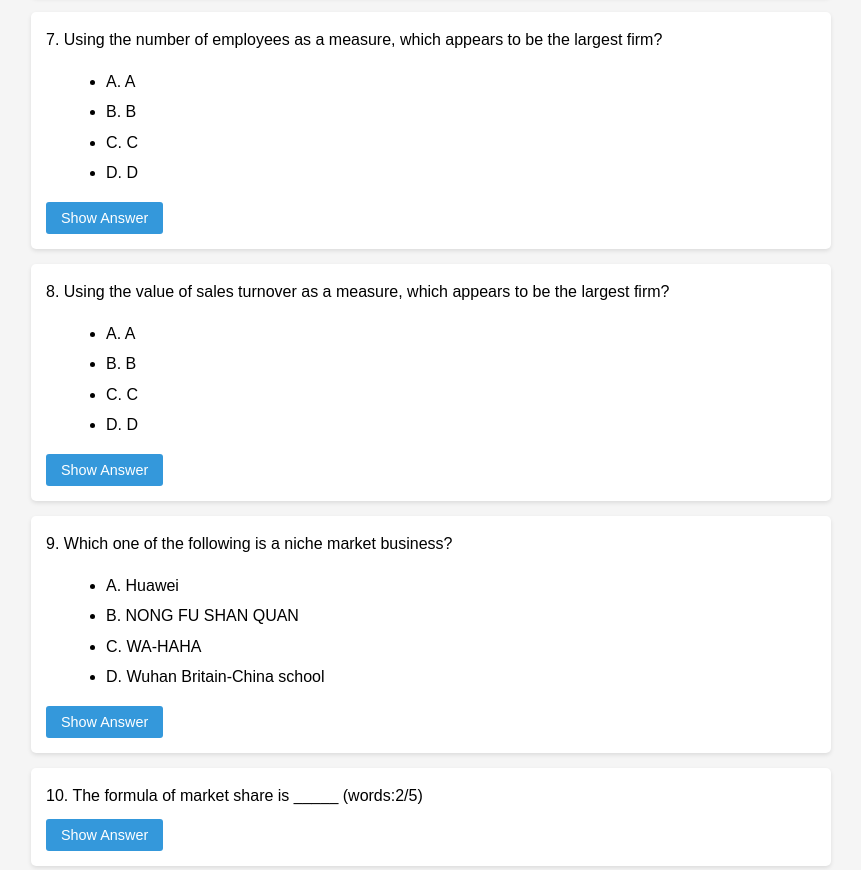
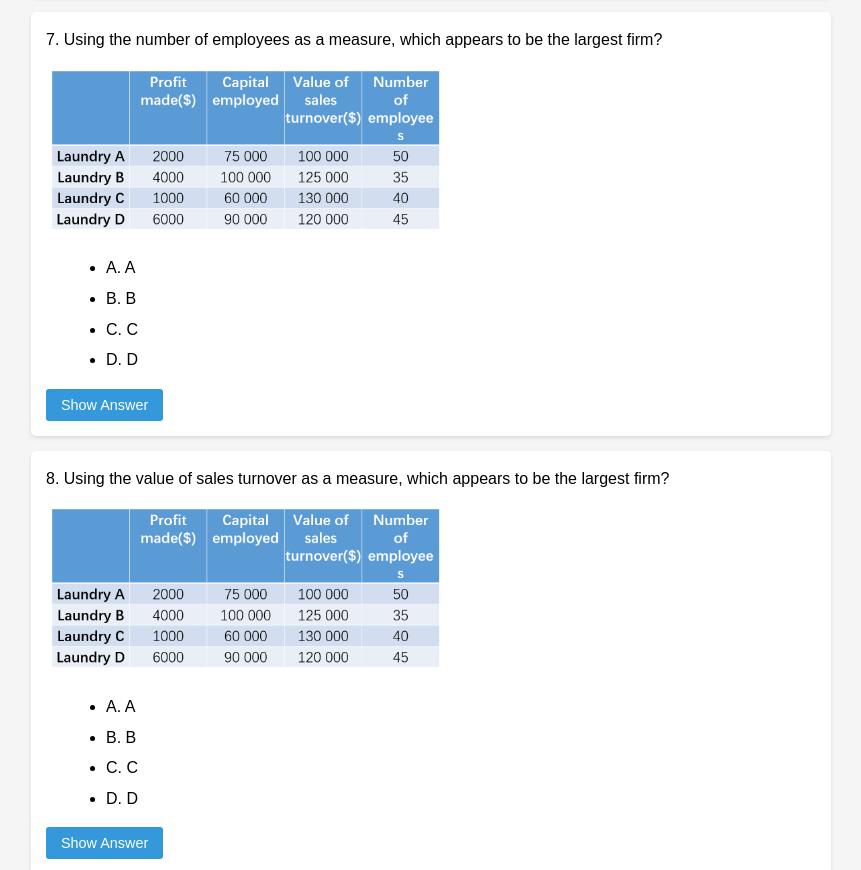
Before and after one commit to Nic98/Definition-Contest, a plain HTML site: page business.html in a window 1280 px wide. Shown: the part 1556-2426 px from the top of the page, without its empty margins (209-1070 px from the left). Drawn offline with Linux system fonts and the light colour scheme.

Commit message:
business update

```diff
--- a/business.html
+++ b/business.html
@@ -91,6 +91,7 @@
 <!-- Question 7 -->
 <div class="question">
     <p>7. Using the number of employees as a measure, which appears to be the largest firm?</p>
+    <img src="Busniess/q5.png" alt="Graph comparing firms by capital employed" style="width:100%; max-width:400px;">
     <div class="mcq-options">
         <ul>
             <li>A. A</li>
@@ -106,6 +107,7 @@
 <!-- Question 8 -->
 <div class="question">
     <p>8. Using the value of sales turnover as a measure, which appears to be the largest firm?</p>
+    <img src="Busniess/q5.png" alt="Graph comparing firms by capital employed" style="width:100%; max-width:400px;">
     <div class="mcq-options">
         <ul>
             <li>A. A</li>
```
